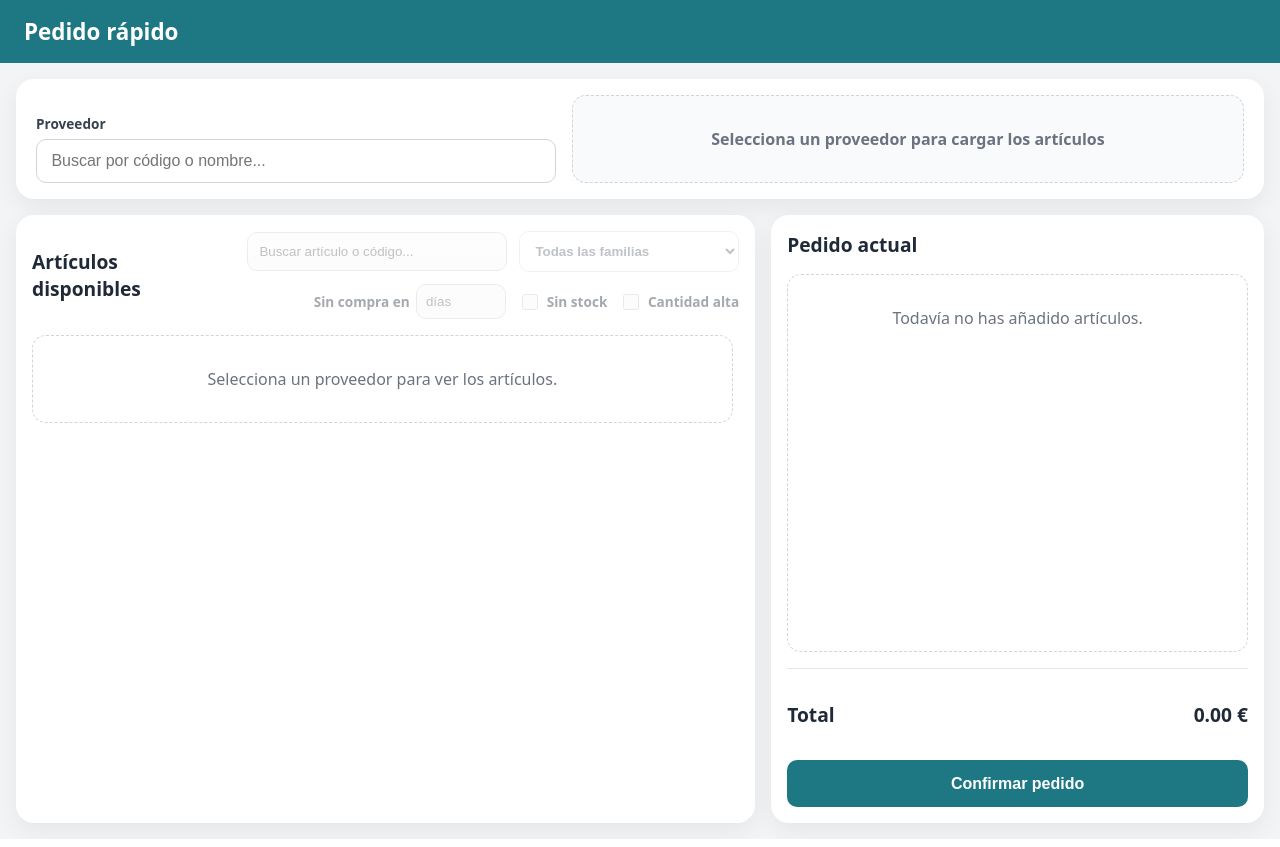
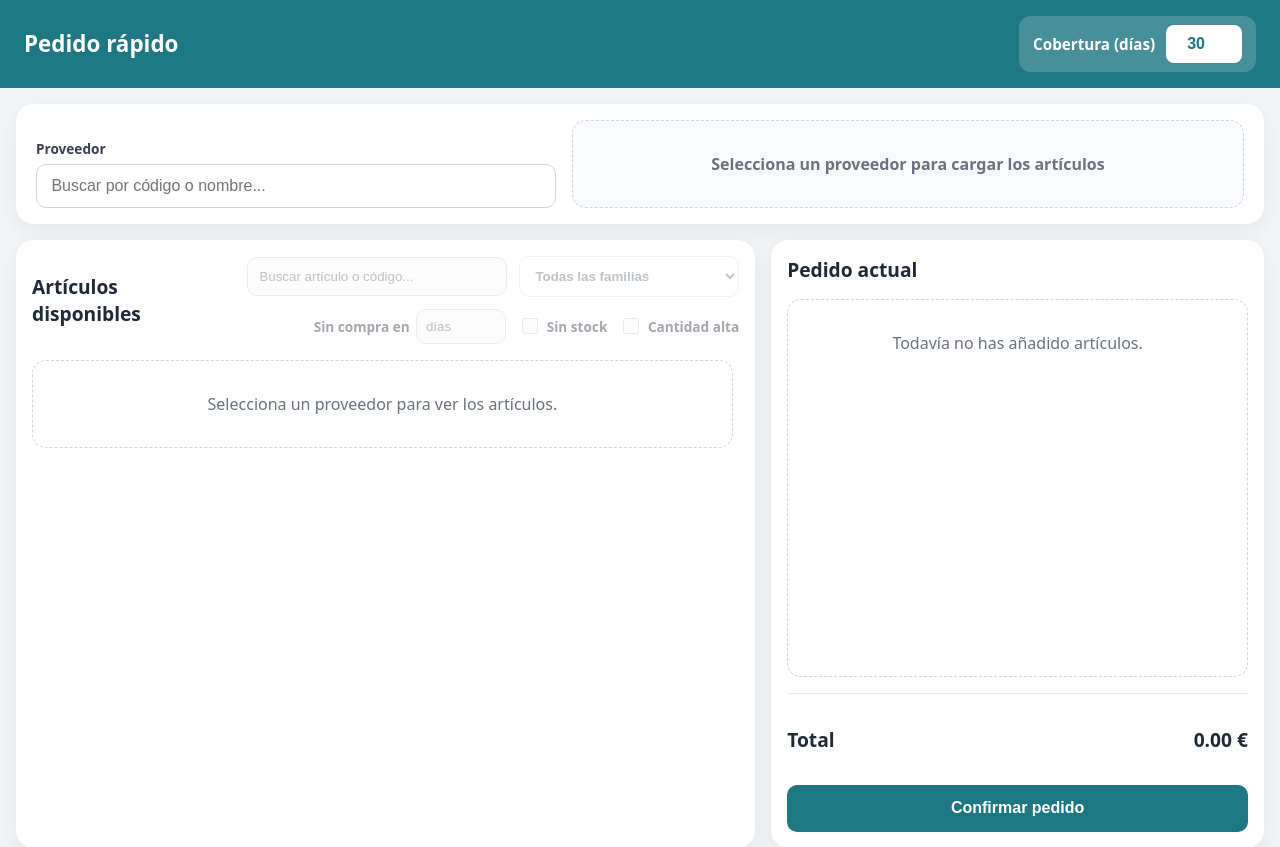
Before and after one commit to NandoSendra/pedidos_as400, a Flask app: template templates/pedido.html in a window 1280 px wide. Shown: the top 847 px of the page. Run offline with Flask 2, Linux system fonts and the light colour scheme; the template is opened without the code that fills it: most values are stand-ins (such as "Sample title", 1, 10 or a date in 2020).

Commit message:
cobertura variable y ampliar stock reservado y pendiente

```diff
--- a/as400_api.py
+++ b/as400_api.py
@@ -28,6 +28,10 @@ def _normalizar_articulo(articulo):
 
     if articulo.get("precio") is None:
         articulo["precio"] = 0
+
+    for campo in ("stockotros", "reservado", "pendiente"):
+        if articulo.get(campo) is None:
+            articulo[campo] = 0
 
     articulo["fecha_ultimo"] = _normalizar_fecha_as400(
         articulo.get("fecha_ultimo")
--- a/templates/articulos.html
+++ b/templates/articulos.html
@@ -19,7 +19,7 @@
         <h3>{{ articulo.descripcion }}</h3>
 
         <p>Código: {{ articulo.codigo }}</p>
-        <p>Stock: {{ articulo.stock }}</p>
+        <p>Stock: {{ articulo.stock }} · Otros: {{ articulo.stockotros | default(0) }} · Reservado: {{ articulo.reservado | default(0) }} · Pendiente: {{ articulo.pendiente | default(0) }}</p>
 
         <p><strong>{{ "%.2f"|format(articulo.precio) }} €</strong></p>
 
--- a/templates/pedido.html
+++ b/templates/pedido.html
@@ -24,9 +24,47 @@
             padding: 1rem 1.5rem;
         }
 
+        .header-inner {
+            display: flex;
+            align-items: center;
+            justify-content: space-between;
+            gap: 1rem;
+            flex-wrap: wrap;
+        }
+
         header h1 {
             margin: 0;
             font-size: 1.4rem;
+        }
+
+        .header-cobertura {
+            display: flex;
+            align-items: center;
+            gap: .65rem;
+            background: rgba(255, 255, 255, .18);
+            padding: .55rem .9rem;
+            border-radius: 12px;
+            font-size: .95rem;
+            font-weight: 700;
+            white-space: nowrap;
+        }
+
+        .header-cobertura input {
+            width: 76px;
+            padding: .5rem .55rem;
+            border: 2px solid rgba(255, 255, 255, .5);
+            border-radius: 8px;
+            font-size: 1rem;
+            font-weight: 700;
+            text-align: center;
+            color: #1e7883;
+            background: white;
+        }
+
+        .header-cobertura input:focus {
+            outline: none;
+            border-color: white;
+            box-shadow: 0 0 0 3px rgba(255, 255, 255, .25);
         }
 
         .proveedor-bar {
@@ -524,7 +562,13 @@
 <body>
 
     <header>
-        <h1>Pedido rápido</h1>
+        <div class="header-inner">
+            <h1>Pedido rápido</h1>
+            <label class="header-cobertura" for="coberturaDias">
+                Cobertura (días)
+                <input type="number" id="coberturaDias" min="1" step="1" value="30" inputmode="numeric" title="Días de stock a cubrir con el pedido">
+            </label>
+        </div>
     </header>
 
     {% if error %}
@@ -639,6 +683,7 @@
         const filtroDiasSinComprar = document.getElementById("filtroDiasSinComprar");
         const filtroSinStock = document.getElementById("filtroSinStock");
         const filtroCantidadAlta = document.getElementById("filtroCantidadAlta");
+        const coberturaDias = document.getElementById("coberturaDias");
 
         let proveedorSeleccionado = null;
         let cargandoArticulos = false;
@@ -698,11 +743,13 @@
             const familia = articulo.familia || "Sin familia";
             const precio = Number(articulo.precio || 0);
             const stock = articulo.stock ?? 0;
+            const stockOtros = articulo.stockotros ?? 0;
+            const reservado = articulo.reservado ?? 0;
+            const pendiente = articulo.pendiente ?? 0;
             const consumoDiario = articulo.Consumo_Diario ?? 0;
             const cantidadUltimo = articulo.cantidad_ultimo ?? 0;
             const fechaUltimo = articulo.fecha_ultimo || "";
             const fechaUltimoConsumo = articulo.fecha_ultimo_consumo || "";
-            const diasAnalisis = articulo.dias_analisis ?? 30;
             const unidadMedida = articulo.unidadMedida || "";
             const codigoUm = articulo.codigoUm ?? 0;
             const precioHtml = precio > 0
@@ -716,10 +763,12 @@
                     data-familia="${escapeHtml(familia)}"
                     data-precio="${precio}"
                     data-stock="${stock}"
+                    data-stockotros="${stockOtros}"
+                    data-reservado="${reservado}"
+                    data-pendiente="${pendiente}"
                     data-consumo-diario="${consumoDiario}"
                     data-cantidad-ultimo="${cantidadUltimo}"
                     data-fecha-ultimo="${escapeHtml(fechaUltimo)}"
-                    data-dias-analisis="${diasAnalisis}"
                     data-fecha-ultimo-consumo="${escapeHtml(fechaUltimoConsumo)}"
                     data-unidad-medida="${escapeHtml(unidadMedida)}"
                     data-codigo-um="${codigoUm}">
@@ -736,6 +785,18 @@
                                     Stock:
                                     <strong>${formatearStock(stock)}</strong>
                                     ${escapeHtml(unidadMedida)}
+                                </span>
+                                <span>
+                                    Otros:
+                                    <strong>${formatearStock(stockOtros)}</strong>
+                                </span>
+                                <span>
+                                    Reservado:
+                                    <strong>${formatearStock(reservado)}</strong>
+                                </span>
+                                <span>
+                                    Pendiente:
+                                    <strong>${formatearStock(pendiente)}</strong>
                                 </span>
                             </div>
 
@@ -754,11 +815,6 @@
                                         ${fechaUltimoConsumo ? escapeHtml(fechaUltimoConsumo) : "Sin registro"}
                                     </span>
                                     <span class="dias-desde-ultimo-consumo-texto" data-fecha="${escapeHtml(fechaUltimoConsumo)}"></span>
-                                </span>
-
-                                <span>
-                                    Días análisis:
-                                    <strong>${diasAnalisis}</strong>
                                 </span>
                             </div>
 
@@ -1006,17 +1062,67 @@
             });
         }
 
-        function calcularNecesidad(stock, consumoDiario, diasAnalisis = 30) {
-            stock = Number(stock || 0);
+        function obtenerDiasCobertura() {
+            const dias = Number(coberturaDias.value || 30);
+
+            return dias > 0 ? dias : 30;
+        }
+
+        function calcularStockEfectivo(stock, reservado, pendiente) {
+            return Number(stock || 0) - Number(reservado || 0) + Number(pendiente || 0);
+        }
+
+        function calcularNecesidad(stockEfectivo, consumoDiario, diasCobertura = 30) {
+            stockEfectivo = Number(stockEfectivo || 0);
             consumoDiario = Math.round(Number(consumoDiario || 0));
-            diasAnalisis = Number(diasAnalisis || 30);
-
-            return (consumoDiario * diasAnalisis) - stock;
+            diasCobertura = Number(diasCobertura || 30);
+
+            return (consumoDiario * diasCobertura) - stockEfectivo;
+        }
+
+        function calcularNecesidadArticulo(item) {
+            const stockEfectivo = calcularStockEfectivo(
+                item.dataset.stock,
+                item.dataset.reservado,
+                item.dataset.pendiente
+            );
+            const consumoDiario = Math.round(Number(item.dataset.consumoDiario || 0));
+
+            return calcularNecesidad(stockEfectivo, consumoDiario, obtenerDiasCobertura());
+        }
+
+        function calcularCantidadSugerida(stock, reservado, pendiente, consumoDiario) {
+            const necesidad = calcularNecesidad(
+                calcularStockEfectivo(stock, reservado, pendiente),
+                consumoDiario,
+                obtenerDiasCobertura()
+            );
+
+            return necesidad > 0 ? Math.ceil(necesidad) : 1;
+        }
+
+        function recalcularDatosPorCobertura() {
+            Object.values(pedido).forEach(item => {
+                item.cantidad = calcularCantidadSugerida(
+                    item.stock,
+                    item.reservado,
+                    item.pendiente,
+                    item.consumoDiario
+                );
+            });
+
+            inicializarNecesidadMensual();
+            renderPedido();
         }
 
         function esSinStock(item) {
-            const stock = Number(item.dataset.stock || 0);
-            return stock <= 0;
+            const stockEfectivo = calcularStockEfectivo(
+                item.dataset.stock,
+                item.dataset.reservado,
+                item.dataset.pendiente
+            );
+
+            return stockEfectivo <= 0;
         }
 
         function cumpleFiltroNoComprados(item) {
@@ -1036,12 +1142,10 @@
         }
 
         function esCantidadAPedirAlta(item) {
-            const stock = Number(item.dataset.stock || 0);
             const consumoDiario = Math.round(Number(item.dataset.consumoDiario || 0));
             const cantidadUltimo = Number(item.dataset.cantidadUltimo || 0);
-            const diasAnalisis = Number(item.dataset.diasAnalisis || 30);
-
-            const cantidadAPedir = calcularNecesidad(stock, consumoDiario, 30);
+
+            const cantidadAPedir = calcularNecesidadArticulo(item);
 
             if (cantidadAPedir <= 0) {
                 return false;
@@ -1057,11 +1161,7 @@
             const articulos = document.querySelectorAll(".articulo-item");
 
             articulos.forEach(item => {
-                const stock = Number(item.dataset.stock || 0);
-                const consumoDiario = Math.round(Number(item.dataset.consumoDiario || 0));
-                const diasAnalisis = Number(item.dataset.diasAnalisis || 30);
-
-                const necesidadMensual = calcularNecesidad(stock, consumoDiario, 30);
+                const necesidadMensual = calcularNecesidadArticulo(item);
                 const texto = item.querySelector(".necesidad-mensual-texto");
 
                 if (!texto) {
@@ -1188,23 +1288,26 @@
                 items.forEach(item => {
                     const div = document.createElement("div");
                     div.className = "pedido-item";
+                    const necesidad = calcularNecesidad(
+                        calcularStockEfectivo(item.stock, item.reservado, item.pendiente),
+                        item.consumoDiario,
+                        obtenerDiasCobertura()
+                    );
+                    const textoNecesidad = necesidad > 0
+                        ? `Recomendado pedir: ${Math.ceil(necesidad)} ${item.unidadMedida}`
+                        : "Cobertura suficiente";
 
                     div.innerHTML = `
                         <div class="pedido-item-header">
                             <div>
                                 <h3>${item.descripcion}</h3>
                                 <p>Código: ${item.codigo}</p>
-                                <p>Stock: ${formatearStock(item.stock)} ${item.unidadMedida}</p>
-                                <p>Consumo diario: ${item.consumoDiario} ${item.unidadMedida} · Días análisis: ${item.diasAnalisis}</p>
+                                <p>Stock: ${formatearStock(item.stock)} ${item.unidadMedida} · Otros: ${formatearStock(item.stockOtros)} · Reservado: ${formatearStock(item.reservado)} · Pendiente: ${formatearStock(item.pendiente)}</p>
+                                <p>Consumo diario: ${item.consumoDiario} ${item.unidadMedida} · Cobertura: ${obtenerDiasCobertura()} días</p>
                                 <p>Cantidad última compra: ${item.cantidadUltimo} ${item.unidadMedida}</p>
                                 <p>Fecha última compra: ${formatearFechaAS400(item.fechaUltimo)} ${textoDiasDesdeFecha(item.fechaUltimo)}</p>
                                 <p>Fecha último consumo: ${formatearFechaAS400(item.fechaUltimoConsumo)} ${textoDiasDesdeFecha(item.fechaUltimoConsumo)}</p>
-                                <p>
-                                    ${item.necesidadMensual > 0
-                            ? `Recomendado pedir: ${Math.ceil(item.necesidadMensual)} ${item.unidadMedida}`
-                            : "Cobertura suficiente"
-                        }
-                                </p>
+                                <p>${textoNecesidad}</p>
                             </div>
 
                             <button type="button" class="btn-danger" data-accion="eliminar" data-codigo="${item.codigo}">
@@ -1254,31 +1357,32 @@
             const familia = item.dataset.familia || "";
             const precio = Number(item.dataset.precio || 0);
             const stock = Number(item.dataset.stock || 0);
+            const stockOtros = Number(item.dataset.stockotros || 0);
+            const reservado = Number(item.dataset.reservado || 0);
+            const pendiente = Number(item.dataset.pendiente || 0);
             const consumoDiario = Math.round(Number(item.dataset.consumoDiario || 0));
             const cantidadUltimo = Number(item.dataset.cantidadUltimo || 0);
-            const diasAnalisis = Number(item.dataset.diasAnalisis || 30);
             const fechaUltimo = item.dataset.fechaUltimo || "";
             const fechaUltimoConsumo = item.dataset.fechaUltimoConsumo || "";
             const unidadMedida = item.dataset.unidadMedida || "";
             const codigoUm = Number(item.dataset.codigoUm || 0);
-
-            const necesidadMensual = calcularNecesidad(stock, consumoDiario, 30);
 
             pedido[codigo] = {
                 codigo,
                 descripcion,
                 familia,
                 precio,
-                cantidad: necesidadMensual > 0 ? Math.ceil(necesidadMensual) : 1,
+                cantidad: calcularCantidadSugerida(stock, reservado, pendiente, consumoDiario),
                 stock,
+                stockOtros,
+                reservado,
+                pendiente,
                 consumoDiario,
                 cantidadUltimo,
-                diasAnalisis,
                 fechaUltimo,
                 fechaUltimoConsumo,
                 unidadMedida,
-                codigoUm,
-                necesidadMensual
+                codigoUm
             };
 
             item.style.display = "none";
@@ -1341,6 +1445,9 @@
         filtroDiasSinComprar.addEventListener("input", actualizarListaArticulos);
         filtroSinStock.addEventListener("change", actualizarListaArticulos);
         filtroCantidadAlta.addEventListener("change", actualizarListaArticulos);
+
+        coberturaDias.addEventListener("input", recalcularDatosPorCobertura);
+        coberturaDias.addEventListener("change", recalcularDatosPorCobertura);
 
         proveedorBusqueda.addEventListener("focus", () => {
             renderProveedorDropdown(filtrarProveedores(proveedorBusqueda.value));
```
